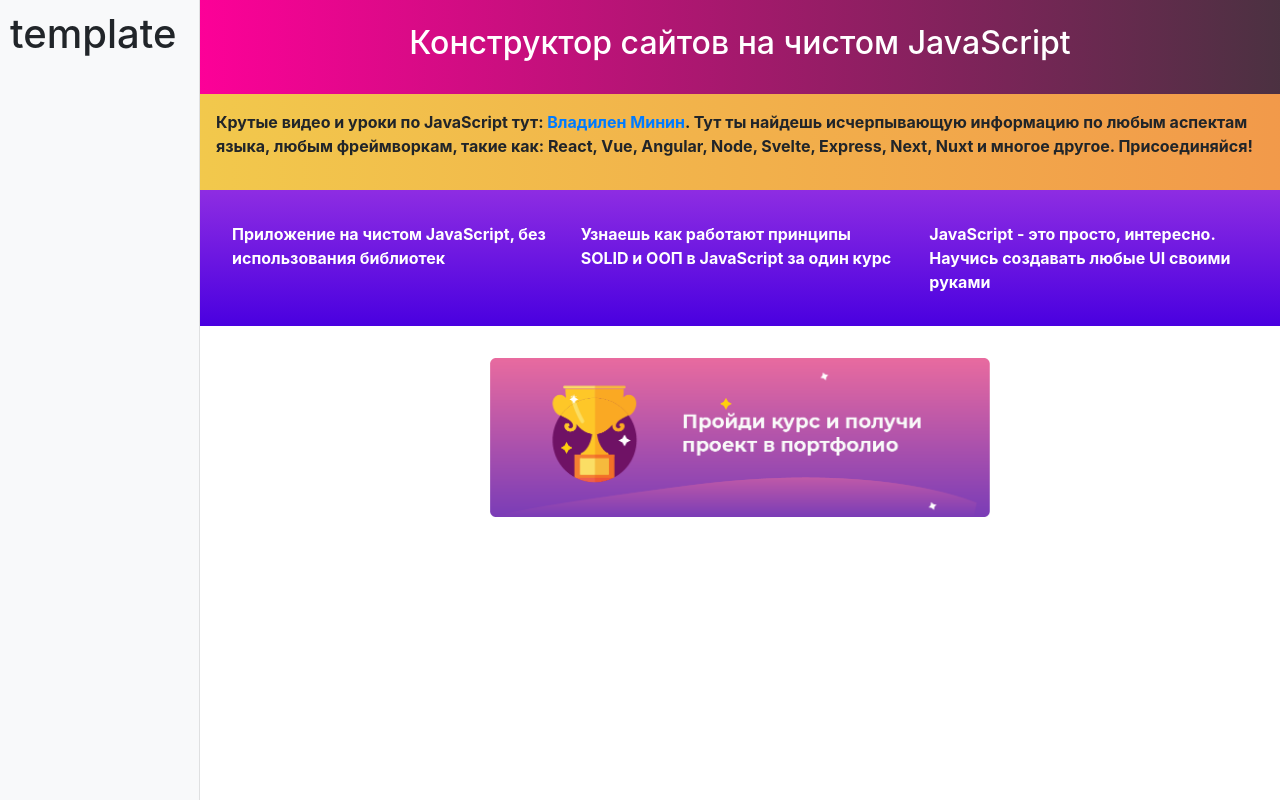
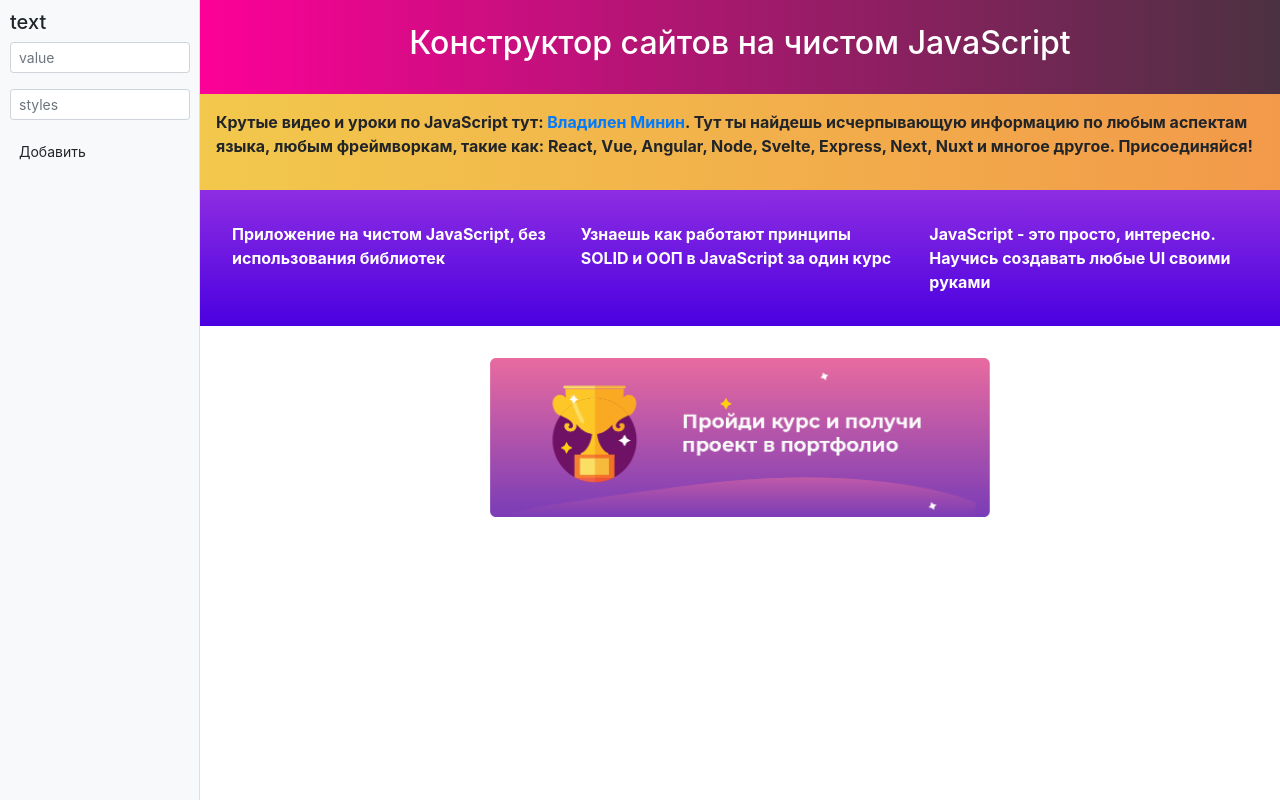
Before and after one commit to DmitryLavrov/js-constructor, a website built with Parcel: page src/index.html in a window 1280 px wide. Built offline with nearby package versions, Linux system fonts and the light colour scheme.

Commit message:
В боковой панели выводим HTML-форму с помощью функции block(type)

```diff
--- a/src/classes/sidebar.js
+++ b/src/classes/sidebar.js
@@ -10,6 +10,21 @@ export class Sidebar {
   }
 
   get template() {
-    return "<h1>template</h1>";
+    return block("text");
   }
 }
+
+export function block(type) {
+  return `
+    <form name="${type}">
+      <h5>${type}</h5>
+        <div class="form-group">
+          <input class="form-control form-control-sm" name="value" placeholder="value">
+        </div>
+        <div class="form-group">
+          <input class="form-control form-control-sm" name="styles" placeholder="styles">
+        </div>
+        <button type="submit" class="btn btp-primary btn-sm">Добавить</button>
+    </form>
+  `;
+}
```
Also changed, not shown: src/index.html (line endings or trailing spaces).
